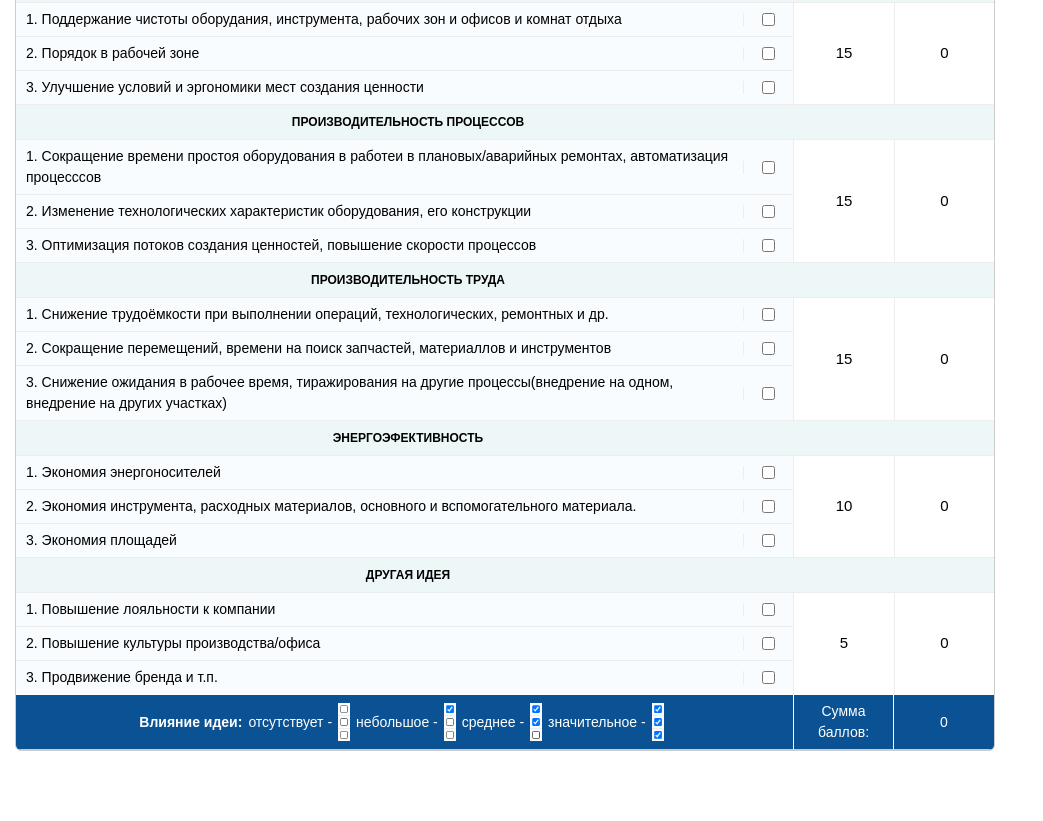
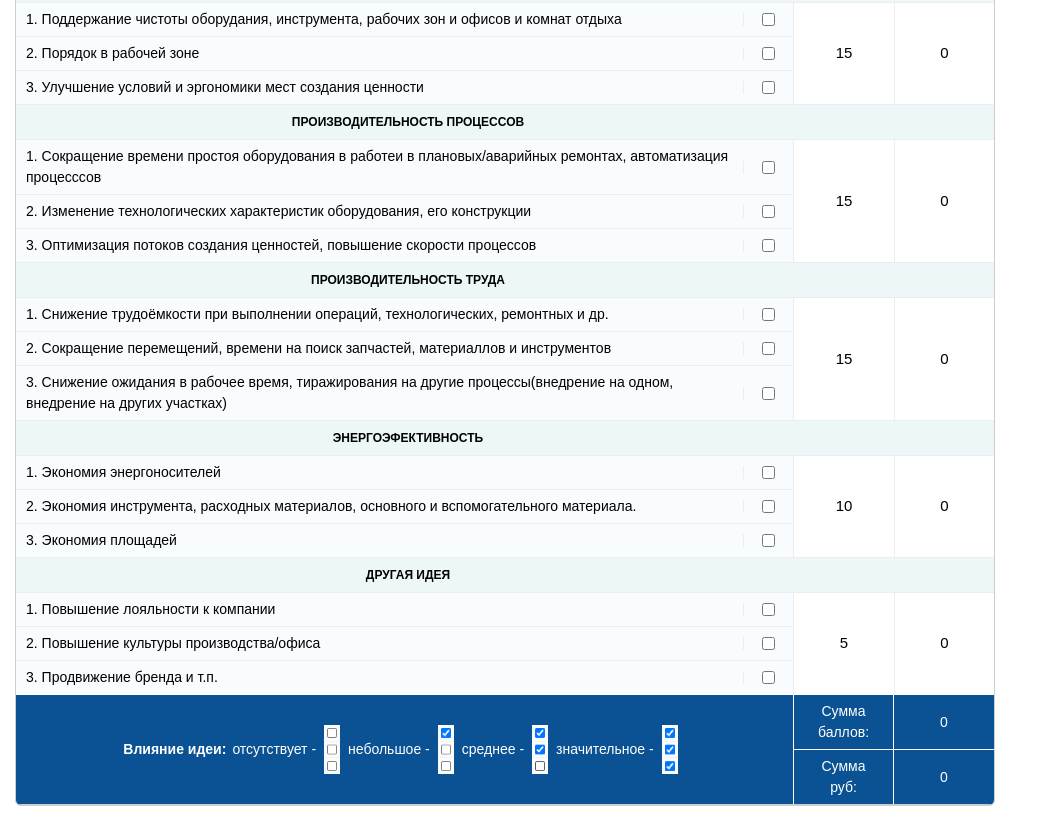
Before and after one commit to Abraklion/widget_idea, a website: page docs/score.html in a window 1280 px wide. Shown: the part 454-1275 px from the top of the page, without its empty margins (0-1043 px from the left). Before the commit the page ends 1220 px from the top, so only its background shows below. Drawn offline with Linux system fonts and the light colour scheme.

Commit message:
Калькулятор 3

```diff
--- a/docs/score.html
+++ b/docs/score.html
@@ -277,13 +277,15 @@
       <div class="iCalculator__row iCalculator__row--footer">
         <div class="iCalculator__col">
           <b>Влияние идеи:</b>
-          отсутствует - <img class="iCalculator__img" src="assets/img/zero.jpg" width="12" alt="0">
-          небольшое - <img class="iCalculator__img" src="assets/img/one.jpg" width="12" alt="1">
-          среднее - <img class="iCalculator__img" src="assets/img/two.jpg" width="12" alt="3">
-          значительное - <img class="iCalculator__img" src="assets/img/three.jpg" width="12" alt="7">
+          отсутствует - <img class="iCalculator__img" src="assets/img/zero.jpg" width="16" alt="0">
+          небольшое - <img class="iCalculator__img" src="assets/img/one.jpg" width="16" alt="1">
+          среднее - <img class="iCalculator__img" src="assets/img/two.jpg" width="16" alt="3">
+          значительное - <img class="iCalculator__img" src="assets/img/three.jpg" width="16" alt="7">
         </div>
-        <div class="iCalculator__col">Сумма баллов: </div>
+        <div class="iCalculator__col">Сумма баллов:</div>
         <div class="iCalculator__col js-sum-points">0</div>
+        <div class="iCalculator__col">Сумма<br>руб:</div>
+        <div class="iCalculator__col js-sum-rubles">0</div>
       </div><!--./iCalculator__row-->
 
     </div><!--./iCalculator__inner-->
--- a/src/sass/components/_score.scss
+++ b/src/sass/components/_score.scss
@@ -99,7 +99,11 @@
 
   &--footer {
 
-    .iCalculator__col:first-child {
+    .iCalculator__col{
+
+      &:first-child {
+        grid-row: 1 / 3;
+
         display: flex;
         align-items: center;
         justify-content: center;
@@ -109,12 +113,23 @@
           margin-right: 6px;
         }
       }
+
+      &:nth-child(2), &:nth-child(3) {
+        border-bottom: 1px solid #fff;
+      }
+
+      &:nth-child(4) {
+        border-left: none;
+      }
+
+
+    }
   }
 }
 
 .iCalculator__col {
 
-  &:nth-child(3), &:nth-child(4) {
+  &:nth-child(3), &:nth-child(4), &:nth-child(5) {
     border-left: 1px solid #ededed;
 
     display: flex;
@@ -124,6 +139,7 @@
 
   &:nth-child(3) {
     border-left: none;
+    border-right: none;
   }
 
   &--1-span-1 {
@@ -199,5 +215,5 @@
 
   vertical-align: middle;
 
-  margin: 0 6px 0 6px;
+  margin: 0 8px 0 8px;
 }
```
Also changed, not shown: src/score.html (+7 -5 lines), docs/assets/css/style.css, docs/assets/css/style.min.css. Lines whose indentation alone changed are shown as unchanged.
